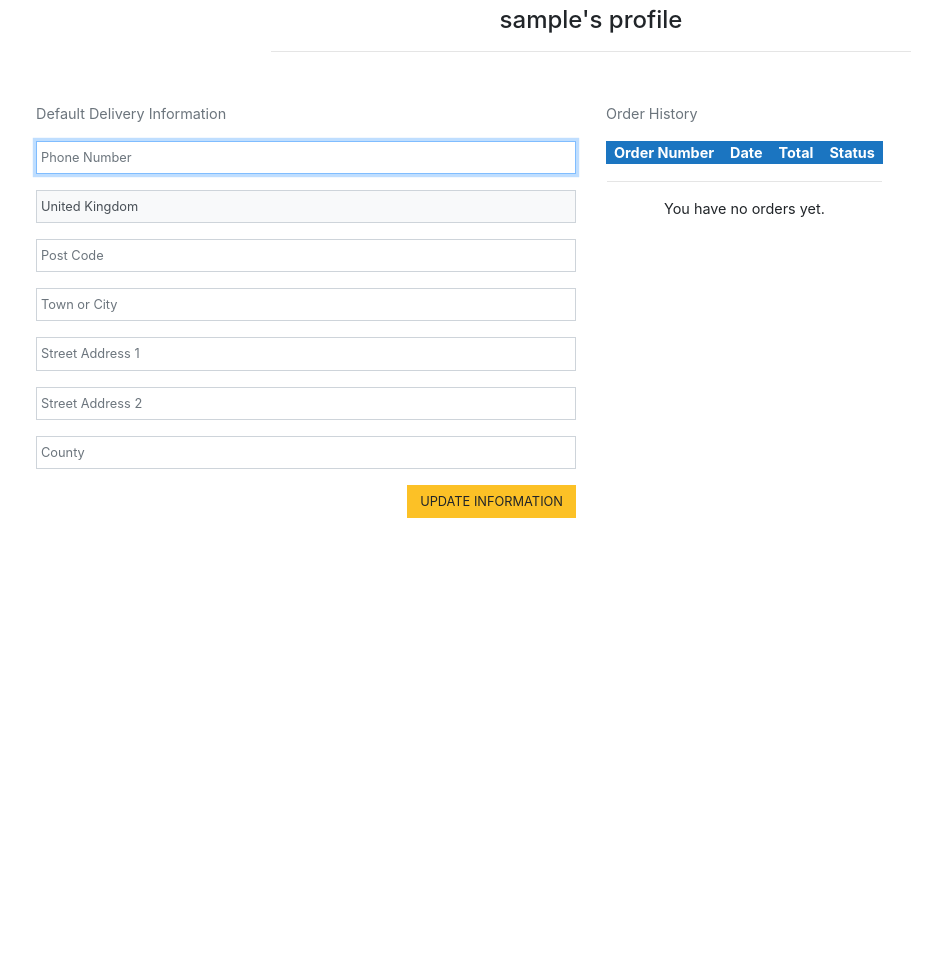
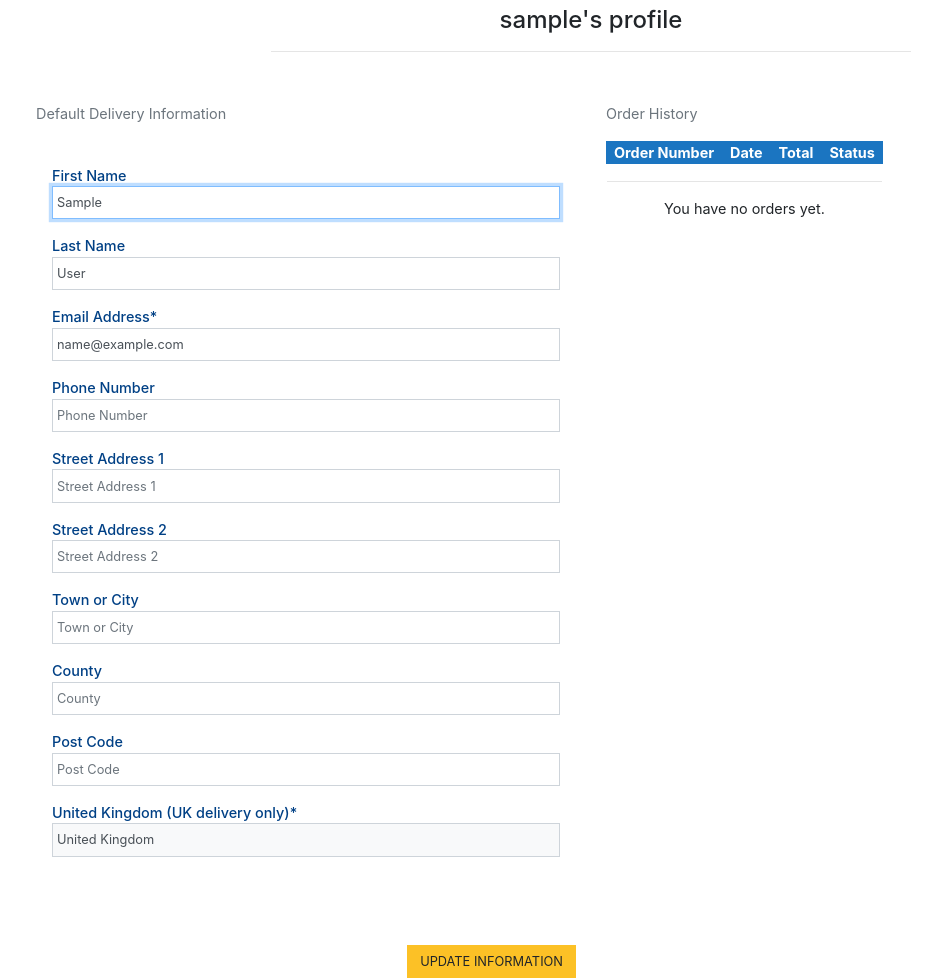
Before and after one commit to Algety/bookstore, a Django app: page /profile/ in a window 1280 px wide. Shown: the part 169-1147 px from the top of the page, without its empty margins (49-991 px from the left). Before the commit the page ends 687 px from the top, so only its background shows below. Run offline with Django 3.2, Linux system fonts and the light colour scheme; the visitor is signed in with stand-in values (Sample User, id 1); data comes from the database, SQL or seed files in the repository; data that the repository does not hold is empty; some libraries are stand-ins or nearby versions; some web fonts are replaced.

Commit message:
Names and Email fields added to profile page; Set updating user profile only by pressing the Update button

```diff
--- a/profiles/forms.py
+++ b/profiles/forms.py
@@ -3,6 +3,11 @@ from .models import UserProfile
 
 
 class UserProfileForm(forms.ModelForm):
+    # Non-model fields for User model data
+    first_name = forms.CharField(max_length=150, required=False)
+    last_name = forms.CharField(max_length=150, required=False)
+    email = forms.EmailField(required=True)
+
     class Meta:
         model = UserProfile
         exclude = ("user",)
@@ -13,7 +18,17 @@ class UserProfileForm(forms.ModelForm):
         and set autofocus on first field
         """
         super().__init__(*args, **kwargs)
+
+        # Pre-fill user fields from the User model
+        if self.instance and self.instance.user:
+            self.fields['first_name'].initial = self.instance.user.first_name
+            self.fields['last_name'].initial = self.instance.user.last_name
+            self.fields['email'].initial = self.instance.user.email
+
         placeholders = {
+            "first_name": "First Name",
+            "last_name": "Last Name",
+            "email": "Email Address",
             "default_country": "United Kingdom (UK delivery only)",
             "default_phone_number": "Phone Number",
             "default_postcode": "Post Code",
@@ -23,7 +38,7 @@ class UserProfileForm(forms.ModelForm):
             "default_county": "County",
         }
 
-        self.fields["default_phone_number"].widget.attrs["autofocus"] = True
+        self.fields["first_name"].widget.attrs["autofocus"] = True
 
         # Set country to UK and make it read-only
         self.fields["default_country"].initial = "United Kingdom"
@@ -33,21 +48,14 @@ class UserProfileForm(forms.ModelForm):
         ] = "background-color: #f8f9fa; cursor: not-allowed;"
 
         for field in self.fields:
-            # If you want to mark required fields with an asterisk,
-            # uncomment below
-            # if field != 'default_country':
-            #     if self.fields[field].required:
-            #         placeholder = f'{placeholders[field]} *'
-            #     else:
-            #         placeholder = placeholders[field]
-            # else:
-            #     placeholder = placeholders[field]
             placeholder = placeholders.get(field, "")
             self.fields[field].widget.attrs["placeholder"] = placeholder
             self.fields[field].widget.attrs[
                 "class"
             ] = "border-black rounded-0 profile-form-input"
-            self.fields[field].label = False
+            # Show labels with proper text
+            label_text = placeholders.get(field, field.replace('default_', '').replace('_', ' ').title())
+            self.fields[field].label = label_text
 
     def clean_default_country(self):
         """Always return United Kingdom for UK-only delivery"""
--- /dev/null
+++ b/profiles/static/profile/css/profile.css
@@ -0,0 +1,47 @@
+/* Profile Form Styling */
+
+.profile-form-input {
+    width: 100%;
+}
+
+/* Crispy form layout for left-aligned labels */
+.profile-update-form .form-group {
+    margin-bottom: 1rem;
+}
+
+.profile-update-form .form-group label {
+    font-weight: 500;
+    display: block;
+    min-width: 150px;
+    color: #004085;
+    margin-bottom: 0;
+}
+
+.profile-update-form .form-group input,
+.profile-update-form .form-group select,
+.profile-update-form .form-group textarea {
+    width: 100%;
+}
+
+/* Fieldset styling */
+.profile-update-form fieldset {
+    padding: 1.5rem;
+    margin-bottom: 1.5rem;
+}
+
+.profile-update-form fieldset legend {
+    font-size: 0.875rem;
+    font-weight: 600;
+    padding: 0 0.5rem;
+    margin-bottom: 1rem;
+    color: #004085;
+}
+
+/* Ensure labels are visible */
+.profile-update-form label {
+    color: #004085;
+}
+
+.label {
+    margin-bottom: 0 !important;
+}
--- a/profiles/templates/profiles/profile.html
+++ b/profiles/templates/profiles/profile.html
@@ -23,10 +23,21 @@
     <div class="row catalog-wrapper">
       <div class="col-12 col-lg-6">
         <p class="text-muted">Default Delivery Information</p>
-        <form class="mt-3" action="{% url 'profile' %}" method="POST" id="profile-update-form">
+        <form class="mt-3 profile-update-form" action="{% url 'profile' %}" method="POST" id="profile-update-form">
           {% csrf_token %}
-          {{ form|crispy }}
-          <button class="btn btn-black buy-btn rounded-0 text-uppercase float-right">Update Information</button>
+          <fieldset class="rounded px-3 mb-5">
+            {{ form.first_name|as_crispy_field }}
+            {{ form.last_name|as_crispy_field }}
+            {{ form.email|as_crispy_field }}
+            {{ form.default_phone_number|as_crispy_field }}
+            {{ form.default_street_address1|as_crispy_field }}
+            {{ form.default_street_address2|as_crispy_field }}
+            {{ form.default_town_or_city|as_crispy_field }}
+            {{ form.default_county|as_crispy_field }}
+            {{ form.default_postcode|as_crispy_field }}
+            {{ form.default_country|as_crispy_field }}
+          </fieldset>
+          <button name="update_profile" class="btn btn-black buy-btn rounded-0 text-uppercase float-right">Update Information</button>
         </form>
       </div>
       <div class="col-12 col-lg-6">
@@ -71,3 +82,20 @@
     </div>
   </div>
 {% endblock %}
+
+{% block postloadjs %}
+    {{ block.super }}
+    <script>
+        // Prevent form submission when Enter is pressed in text input fields
+        const profileForm = document.getElementById('profile-update-form');
+        const inputFields = profileForm.querySelectorAll('input[type="text"], input[type="email"], select, textarea');
+
+        inputFields.forEach(field => {
+            field.addEventListener('keypress', function(event) {
+                if (event.key === 'Enter') {
+                    event.preventDefault();
+                }
+            });
+        });
+    </script>
+{% endblock %}
--- a/profiles/views.py
+++ b/profiles/views.py
@@ -1,4 +1,4 @@
-from django.shortcuts import render, get_object_or_404
+from django.shortcuts import render, get_object_or_404, redirect
 from django.contrib import messages
 from django.contrib.auth.decorators import login_required
 from .models import UserProfile
@@ -13,10 +13,20 @@ def profile(request):
     profile = get_object_or_404(UserProfile, user=request.user)
 
     if request.method == "POST":
-        form = UserProfileForm(request.POST, instance=profile)
-        if form.is_valid():
-            form.save()
-            messages.success(request, "Profile updated successfully")
+        # Only process if Update Information button was clicked
+        if 'update_profile' in request.POST:
+            form = UserProfileForm(request.POST, instance=profile)
+            if form.is_valid():
+                form.save()
+
+                # Update User model fields
+                request.user.first_name = form.cleaned_data['first_name']
+                request.user.last_name = form.cleaned_data['last_name']
+                request.user.email = form.cleaned_data['email']
+                request.user.save()
+
+                messages.success(request, "Profile updated successfully")
+                return redirect('profile')
 
     form = UserProfileForm(instance=profile)
     orders = profile.orders.all().order_by('-date')
```
